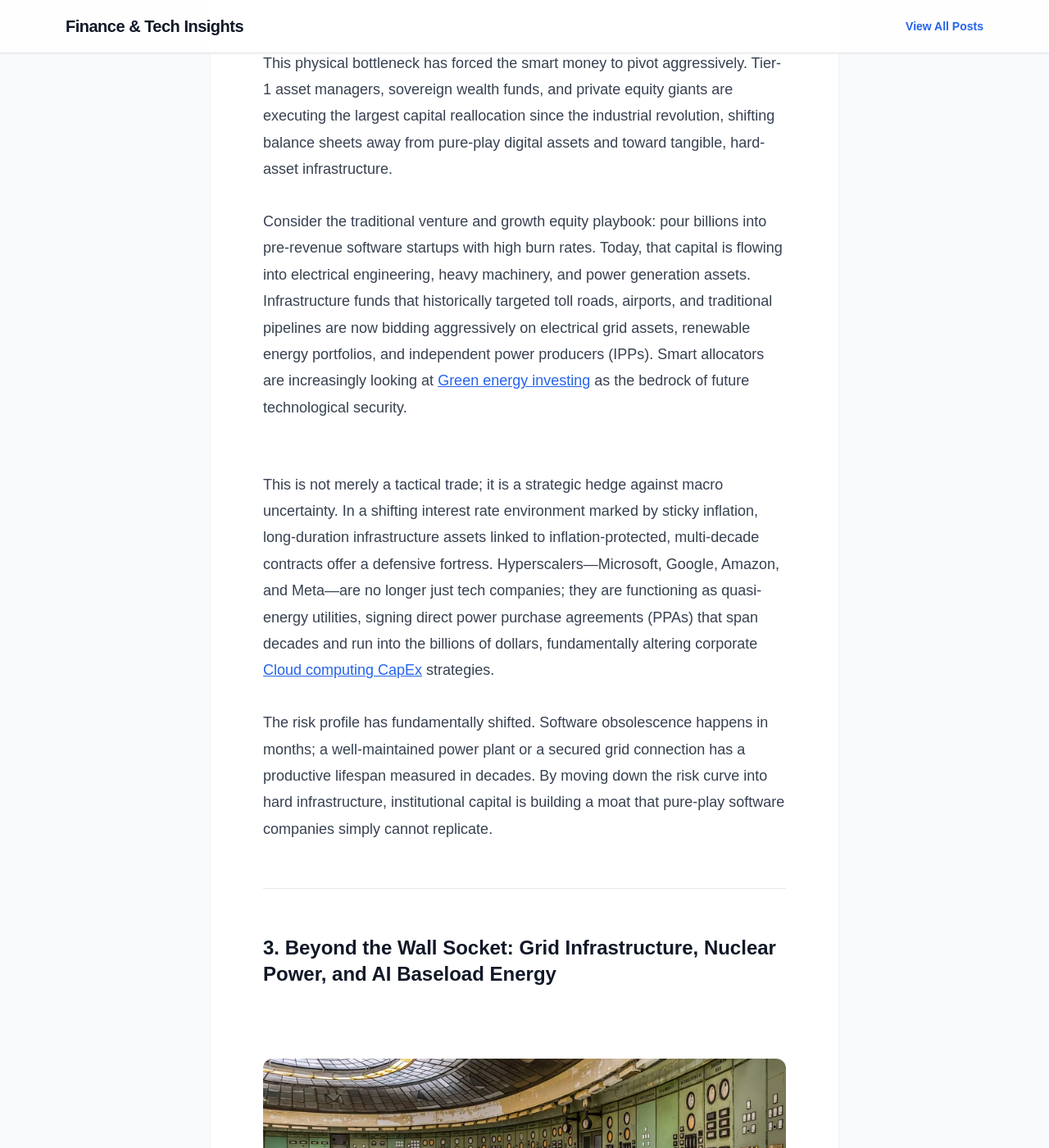
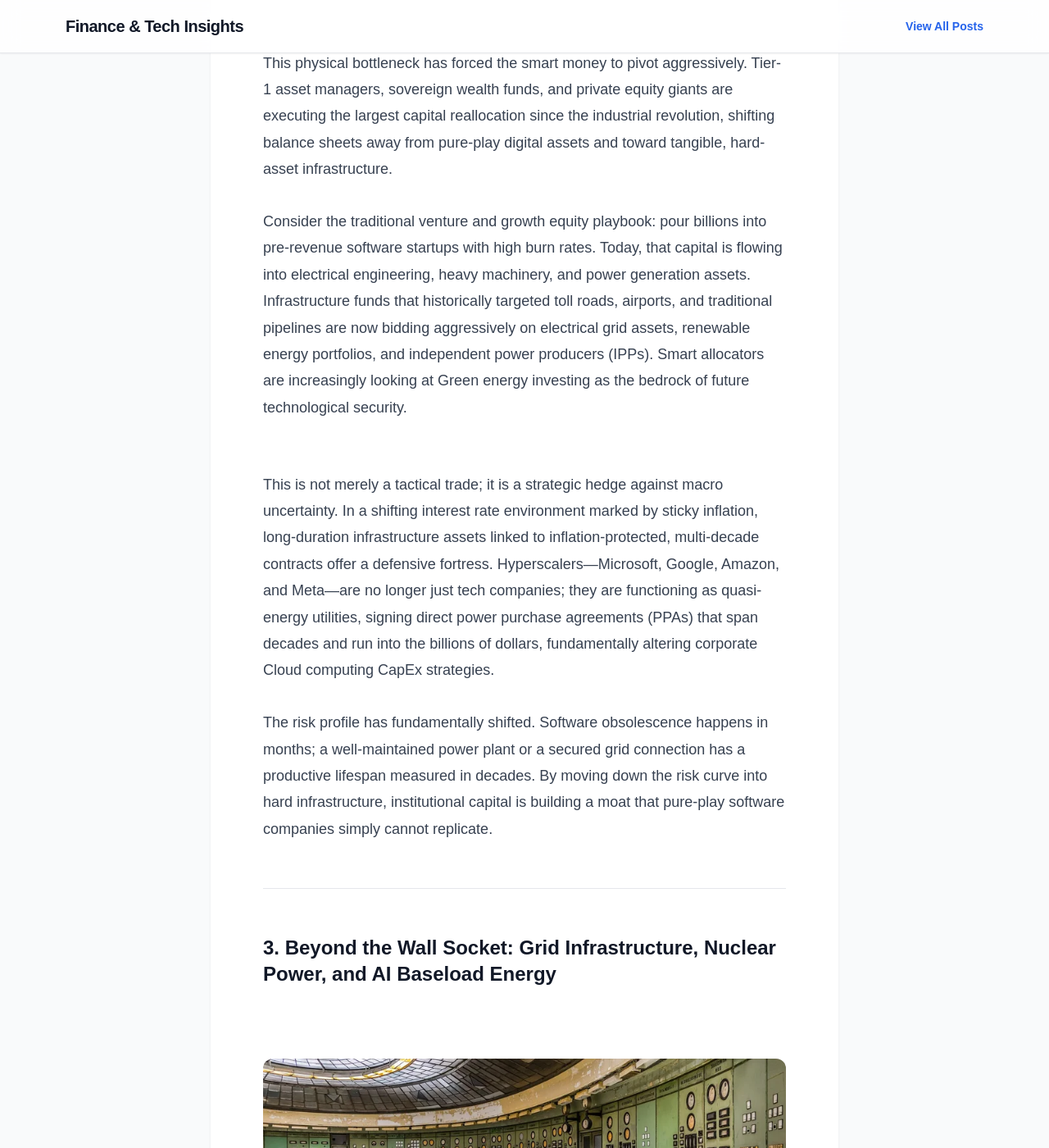
Before and after one commit to somsoo/economy-blog, a Jekyll site: the page built from _posts/2026-09-05-ai-data-center-energy-boom.md, in a window 1280 px wide and 1400 px high, scrolled down 4088 px. Shown: the whole window at 82% size. Built offline with Jekyll 4.4.1, drawn with Linux system fonts in a browser that asks for light colours; nearby versions of some CDN libraries; some web fonts are replaced; some of the changed lines change nothing that is shown; some of the changed text lies outside the part shown.

Commit message:
fix: remove dummy example.com links from post

```diff
--- a/_posts/2026-09-05-ai-data-center-energy-boom.md
+++ b/_posts/2026-09-05-ai-data-center-energy-boom.md
@@ -35,7 +35,7 @@ To understand the scale of this paradigm shift, consider the following critical
 
 We are no longer talking about incremental increases in power consumption. We are looking at a parabolic curve. This exponential demand has violently collided with physical reality. Compute capacity is no longer bounded solely by the supply of advanced semiconductors from foundries like [TSMC](https://www.tsmc.com) or Nvidia’s latest GPU architectures. It is hitting a hard, uncompromising physical wall: the wall socket.
 
-You can ship a million H100 or B200 GPUs, but if the local grid cannot supply the massive electrical load required to run a next-gen data center campus, those chips are nothing more than expensive silicon doorstops. This realization has triggered a profound philosophical shift in institutional boardrooms. Software is no longer purely ethereal; it is tethered directly to the capacity of local power plants, transformers, and transmission lines. This shift heavily influences our outlook on the broader [Semiconductor supply chains](https://example.com/semiconductor-supply-chains) and how hardware availability relies entirely on downstream power availability.
+You can ship a million H100 or B200 GPUs, but if the local grid cannot supply the massive electrical load required to run a next-gen data center campus, those chips are nothing more than expensive silicon doorstops. This realization has triggered a profound philosophical shift in institutional boardrooms. Software is no longer purely ethereal; it is tethered directly to the capacity of local power plants, transformers, and transmission lines. This shift heavily influences our outlook on the broader Semiconductor supply chains and how hardware availability relies entirely on downstream power availability.
 
 ---
 
@@ -48,7 +48,7 @@ You can ship a million H100 or B200 GPUs, but if the local grid cannot supply th
 
 This physical bottleneck has forced the smart money to pivot aggressively. Tier-1 asset managers, sovereign wealth funds, and private equity giants are executing the largest capital reallocation since the industrial revolution, shifting balance sheets away from pure-play digital assets and toward tangible, hard-asset infrastructure.
 
-Consider the traditional venture and growth equity playbook: pour billions into pre-revenue software startups with high burn rates. Today, that capital is flowing into electrical engineering, heavy machinery, and power generation assets. Infrastructure funds that historically targeted toll roads, airports, and traditional pipelines are now bidding aggressively on electrical grid assets, renewable energy portfolios, and independent power producers (IPPs). Smart allocators are increasingly looking at [Green energy investing](https://example.com/green-energy-investing) as the bedrock of future technological security.
+Consider the traditional venture and growth equity playbook: pour billions into pre-revenue software startups with high burn rates. Today, that capital is flowing into electrical engineering, heavy machinery, and power generation assets. Infrastructure funds that historically targeted toll roads, airports, and traditional pipelines are now bidding aggressively on electrical grid assets, renewable energy portfolios, and independent power producers (IPPs). Smart allocators are increasingly looking at Green energy investing as the bedrock of future technological security.
 
 
 <div class="manual-ad-container" style="margin: 25px 0; text-align: center;">
@@ -57,7 +57,7 @@ Consider the traditional venture and growth equity playbook: pour billions into
 </div>
 
 
-This is not merely a tactical trade; it is a strategic hedge against macro uncertainty. In a shifting interest rate environment marked by sticky inflation, long-duration infrastructure assets linked to inflation-protected, multi-decade contracts offer a defensive fortress. Hyperscalers—Microsoft, Google, Amazon, and Meta—are no longer just tech companies; they are functioning as quasi-energy utilities, signing direct power purchase agreements (PPAs) that span decades and run into the billions of dollars, fundamentally altering corporate [Cloud computing CapEx](https://example.com/cloud-computing-capex) strategies.
+This is not merely a tactical trade; it is a strategic hedge against macro uncertainty. In a shifting interest rate environment marked by sticky inflation, long-duration infrastructure assets linked to inflation-protected, multi-decade contracts offer a defensive fortress. Hyperscalers—Microsoft, Google, Amazon, and Meta—are no longer just tech companies; they are functioning as quasi-energy utilities, signing direct power purchase agreements (PPAs) that span decades and run into the billions of dollars, fundamentally altering corporate Cloud computing CapEx strategies.
 
 The risk profile has fundamentally shifted. Software obsolescence happens in months; a well-maintained power plant or a secured grid connection has a productive lifespan measured in decades. By moving down the risk curve into hard infrastructure, institutional capital is building a moat that pure-play software companies simply cannot replicate.
 
```
